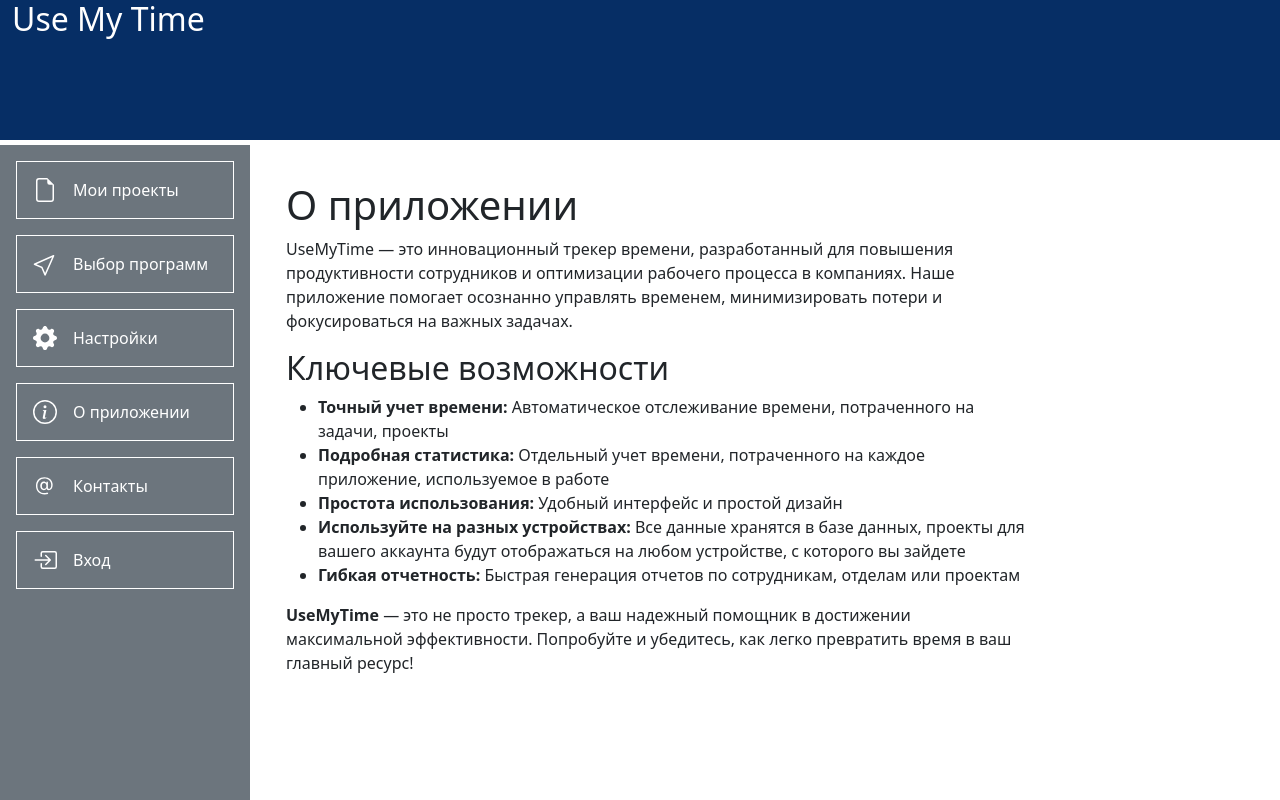
After one commit to ParshakovVyacheslav/UseMyTime, a Django app: page / in a window 1280 px wide. The commit adds this page. Run offline with Django 5.2, Linux system fonts and the light colour scheme.

Commit message:
Add main page

```diff
--- a/UseMyTime/UseMyTime/settings.py
+++ b/UseMyTime/UseMyTime/settings.py
@@ -34,7 +34,7 @@ ROOT_URLCONF = 'UseMyTime.urls'
 TEMPLATES = [
     {
         'BACKEND': 'django.template.backends.django.DjangoTemplates',
-        'DIRS': [],
+        'DIRS': ['templates'],
         'APP_DIRS': True,
         'OPTIONS': {
             'context_processors': [
--- a/UseMyTime/UseMyTime/urls.py
+++ b/UseMyTime/UseMyTime/urls.py
@@ -2,11 +2,13 @@ from django.contrib import admin
 from django.urls import path, include
 from django.conf import settings
 from django.conf.urls.static import static
+from django.views.generic import TemplateView
 
 urlpatterns = [
     path('admin/', admin.site.urls),
     path('account/', include('accounts.urls')),
     path('contacts/', include('contacts.urls')),
+    path('', TemplateView.as_view(template_name='index.html'), name='index')
 ]
 
 if settings.DEBUG:
--- a/UseMyTime/contacts/urls.py
+++ b/UseMyTime/contacts/urls.py
@@ -2,6 +2,6 @@ from django.urls import path, include
 from . import views
 
 urlpatterns = [
-    path('/', views.contacts, name='contacts'),
+    path('', views.contacts, name='contacts'),
     path('ask/', views.ask, name='ask')
 ]
--- a/UseMyTime/accounts/templates/base.html
+++ b/UseMyTime/templates/base.html
@@ -84,7 +84,7 @@
 
                 <!-- О приложении -->
                 <div class="border border-white mb-3">
-                    <a href="#" class="d-flex align-items-center text-white text-decoration-none p-3">
+                    <a href="{% url 'index' %}" class="d-flex align-items-center text-white text-decoration-none p-3">
                         <svg xmlns="http://www.w3.org/2000/svg" width="24" height="24" fill="currentColor" class="bi bi-info-circle me-3" viewBox="0 0 16 16">
                             <path d="M8 15A7 7 0 1 1 8 1a7 7 0 0 1 0 14zm0 1A8 8 0 1 0 8 0a8 8 0 0 0 0 16z"/>
                             <path d="M8.93 6.588l-2.29.287-.082.38.45.083c.294.07.352.176.288.469l-.738 3.468c-.194.897.105 1.319.808 1.319.545 0 1.178-.252 1.465-.598l.088-.416c-.2.176-.492.246-.686.246-.275 0-.375-.193-.304-.533L8.93 6.588zM9 4.5a1 1 0 1 1-2 0 1 1 0 0 1 2 0z"/>
--- /dev/null
+++ b/UseMyTime/templates/index.html
@@ -0,0 +1,26 @@
+{% extends "base.html" %}
+{% block title %}Главная{% endblock %}
+{% block content %}
+    <div class="m-3 w-75">
+        <h1>О приложении</h1>
+        <p>
+            UseMyTime — это инновационный трекер времени, разработанный для повышения продуктивности сотрудников и
+            оптимизации рабочего процесса в компаниях. Наше приложение помогает осознанно управлять временем,
+            минимизировать потери и фокусироваться на важных задачах.
+        </p>
+        <h2>Ключевые возможности</h2>
+        <ul>
+            <li><strong>Точный учет времени:</strong> Автоматическое отслеживание времени, потраченного на задачи, проекты</li>
+            <li><strong>Подробная статистика:</strong> Отдельный учет времени, потраченного на каждое приложение,
+                используемое в работе</li>
+            <li><strong>Простота использования:</strong> Удобный интерфейс и простой дизайн</li>
+            <li><strong>Используйте на разных устройствах:</strong> Все данные хранятся в базе данных, проекты для вашего
+                аккаунта будут отображаться на любом устройстве, с которого вы зайдете</li>
+            <li><strong>Гибкая отчетность:</strong> Быстрая генерация отчетов по сотрудникам, отделам или проектам</li>
+        </ul>
+        <p>
+            <strong>UseMyTime</strong> — это не просто трекер, а ваш надежный помощник в достижении максимальной эффективности.
+            Попробуйте и убедитесь, как легко превратить время в ваш главный ресурс!
+        </p>
+    </div>
+{% endblock %}
```
